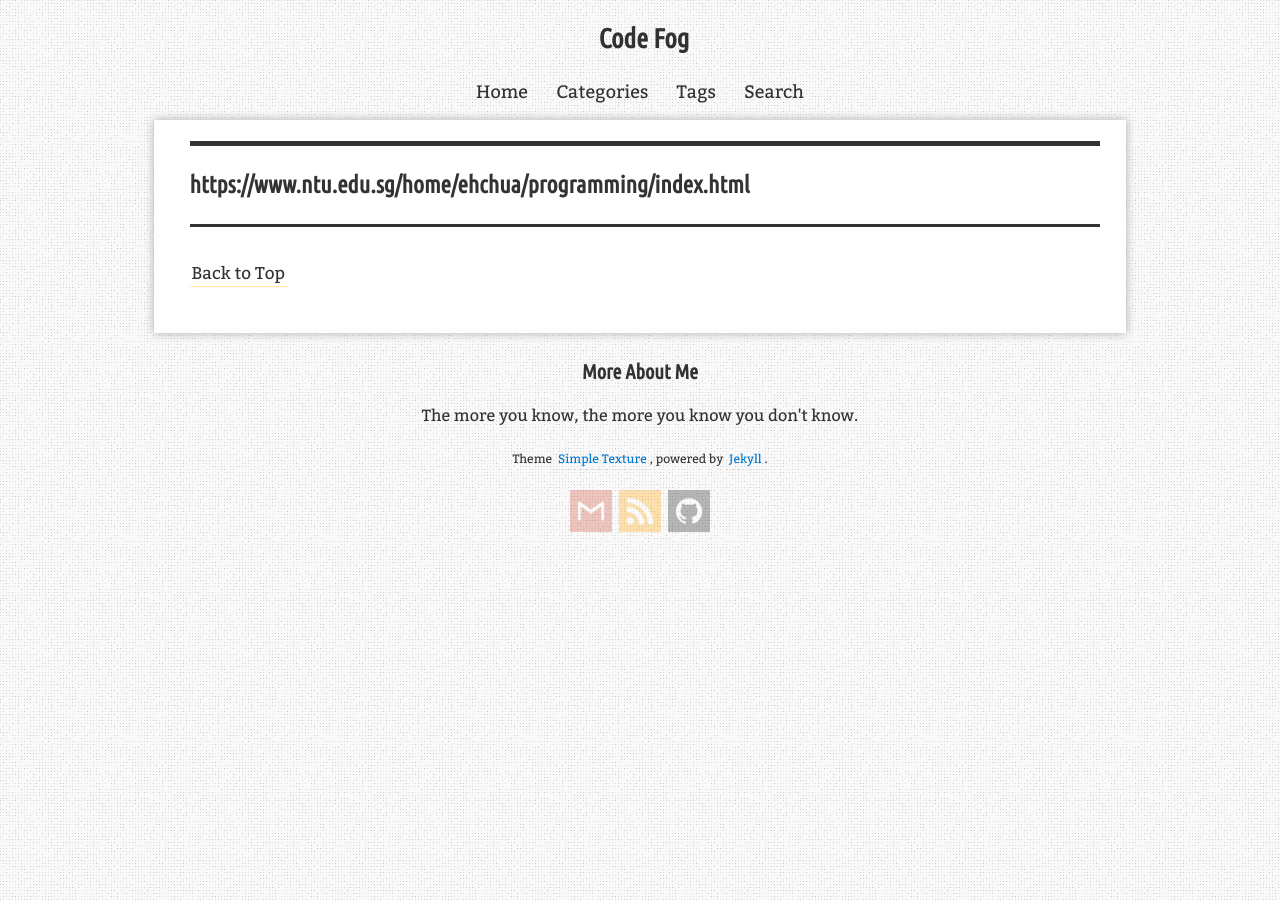
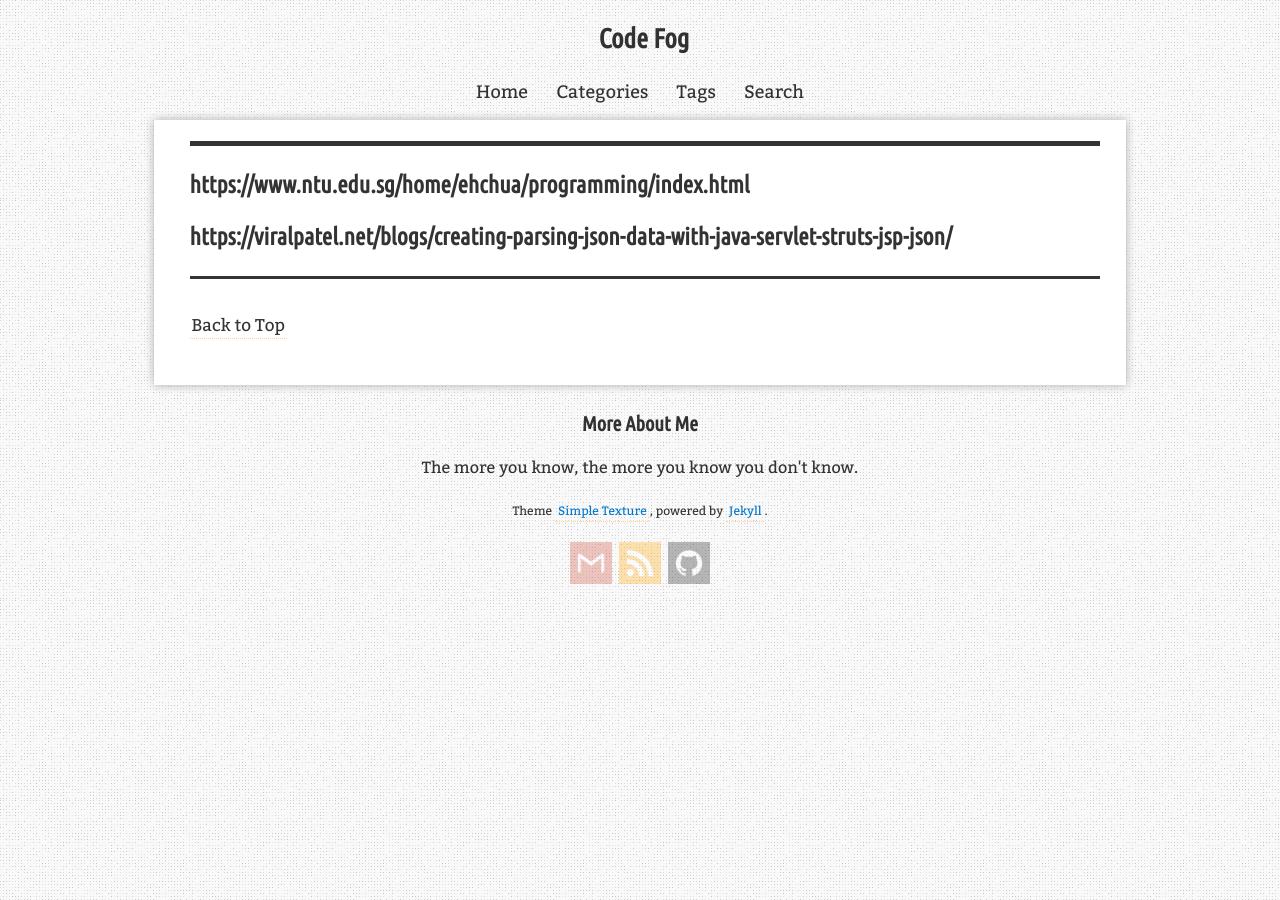
Before and after one commit to liqimore/note, a Jekyll site: the page built from _pages/collection.md, in a window 1280 px wide. Built offline with Jekyll 4.4.1, drawn with Linux system fonts in a browser that asks for light colours; nearby versions of some CDN libraries; comment, search, counter and statistics services are not loaded; some of the changed lines change nothing that is shown.

Commit message:
Update collection.md

```diff
--- a/_pages/collection.md
+++ b/_pages/collection.md
@@ -5,3 +5,4 @@ permalink: /timenotes/
 ---
 
 ### https://www.ntu.edu.sg/home/ehchua/programming/index.html
+### https://viralpatel.net/blogs/creating-parsing-json-data-with-java-servlet-struts-jsp-json/
```
